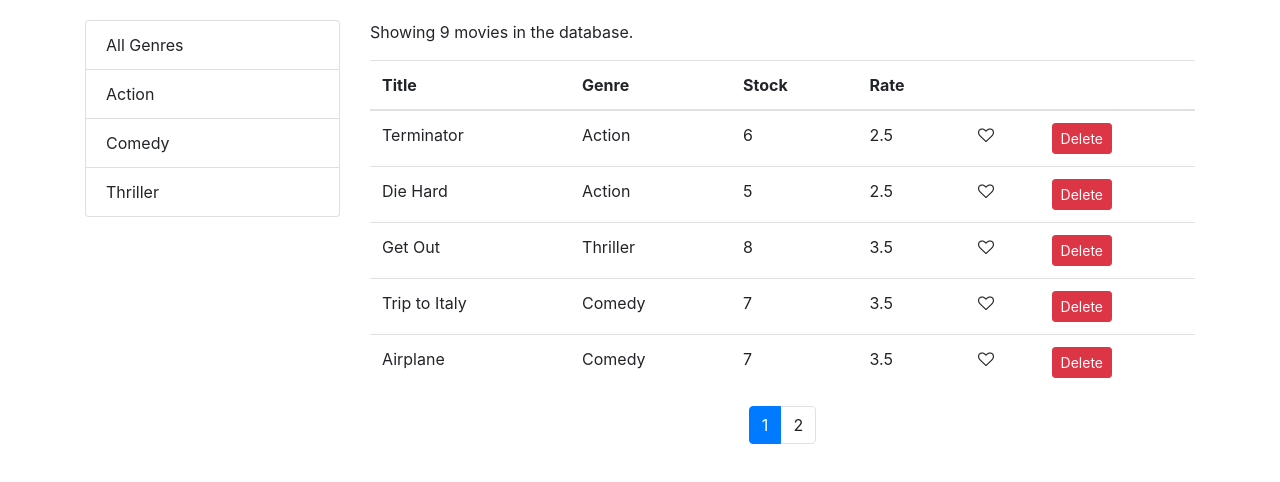
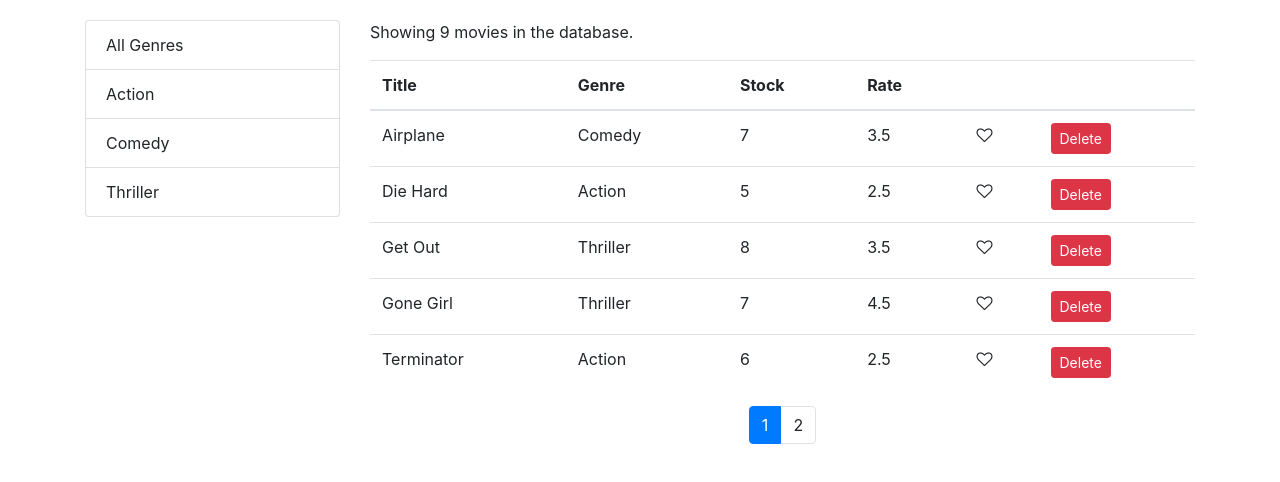
Before and after one commit to ezekielharvey/reactproject, a React (Create React App) app: page / in a window 1280 px wide. Shown: the top 482 px of the page. Built offline with nearby package versions, Linux system fonts and the light colour scheme.

Commit message:
Moved sort function to MoviesTable.jsx

```diff
--- a/src/components/movies.jsx
+++ b/src/components/movies.jsx
@@ -1,20 +1,22 @@
 import React, { Component } from 'react';
 import { getMovies } from '../services/fakeMovieService';
 import { getGenres } from '../services/fakeGenreService';
-import Like from "./common/like";
 import ListGroup from './common/listGroup';
 import Pagination from "./common/pagination";
 import { paginate } from '../utils/paginate'
+import MoviesTable from "./moviesTable";
+import _ from "lodash";
 class Movies extends Component {
     state = {
         movies: [],
         genres: [],
         currentPage: 1,
         pageSize: 5,
+        sortColumn: { path: 'title', order: 'asc' }
     };
 
     componentDidMount() {
-        const genres = [{ name: 'All Genres' }, ...getGenres()];
+        const genres = [{ _id: '', name: 'All Genres' }, ...getGenres()];
 
         this.setState({ movies: getMovies(), genres });
     };
@@ -37,12 +39,16 @@ class Movies extends Component {
     };
 
     handleGenreSelect = genre => {
-        this.setState({ selectedGenre: genre });
+        this.setState({ selectedGenre: genre, currentPage: 1 });
     }
+
+    handleSort = sortColumn => {
+        this.setState({ sortColumn });
+    };
 
     render() {
         const { length: count } = this.state.movies;
-        const { pageSize, currentPage, selectedGenre, movies: allMovies } = this.state;
+        const { pageSize, currentPage, selectedGenre, sortColumn, movies: allMovies } = this.state;
 
         if (count === 0) return <p>There are no movies in the database.</p>;
 
@@ -50,7 +56,9 @@ class Movies extends Component {
             ? allMovies.filter(m => m.genre._id === selectedGenre._id)
             : allMovies;
 
-        const movies = paginate(filtered, currentPage, pageSize)
+        const sorted = _.orderBy(filtered, [sortColumn.path], [sortColumn.order]);
+
+        const movies = paginate(sorted, currentPage, pageSize)
 
         return (
             <div className='row'>
@@ -63,32 +71,12 @@ class Movies extends Component {
                 </div>
                 <div className='col'>
                     <p>Showing {filtered.length} movies in the database.</p>
-                    <table className="table">
-                        <thead>
-                            <tr>
-                                <th>Title</th>
-                                <th>Genre</th>
-                                <th>Stock</th>
-                                <th>Rate</th>
-                                <th></th>
-                                <th></th>
-                            </tr>
-                        </thead>
-                        <tbody>
-                            {movies.map(movie => (
-                                <tr key={movie._id}>
-                                    <td>{movie.title}</td>
-                                    <td>{movie.genre.name}</td>
-                                    <td>{movie.numberInStock}</td>
-                                    <td>{movie.dailyRentalRate}</td>
-                                    <td>
-                                        <Like liked={movie.liked} onClick={() => this.handleLike(movie)} />
-                                    </td>
-                                    <td><button onClick={() => this.handleDelete(movie)} className="btn btn-danger btn-sm">Delete</button></td>
-                                </tr>
-                            ))}
-                        </tbody>
-                    </table>
+                    <MoviesTable
+                        movies={movies}
+                        sortColumn={sortColumn}
+                        onLike={this.handleLike}
+                        onDelete={this.handleDelete}
+                        onSort={this.handleSort} />
                     <Pagination
                         itemsCount={filtered.length}
                         pageSize={pageSize}
```
